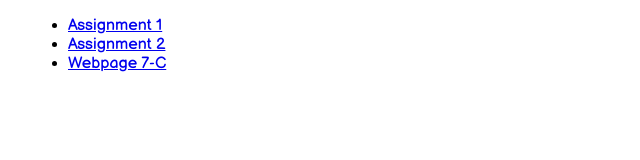
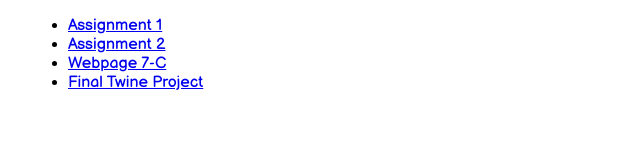
Before and after one commit to jmylesa/jmylesa.github.io, a plain HTML site: page index.html in a window 1280 px wide. Shown: the whole page, without its empty margins (0-640 px from the left). Drawn offline with Linux system fonts and the light colour scheme.

Commit message:
Update index.html

```diff
--- a/index.html
+++ b/index.html
@@ -16,6 +16,7 @@
         <li><a href="index.html" class="active">Assignment 1</a></li>
         <li><a href="assignment2.html">Assignment 2</a></li>
         <li><a href="webpage.html">Webpage 7-C</a></li>
+        <li><a href="Doom and Despair.html">Final Twine Project</a></li>
     </ul>
 
 
```
